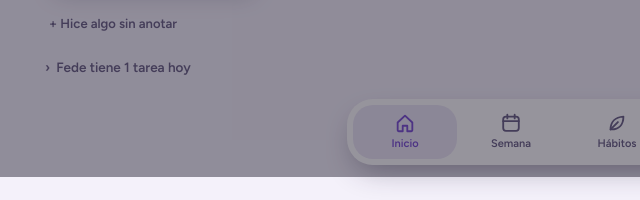
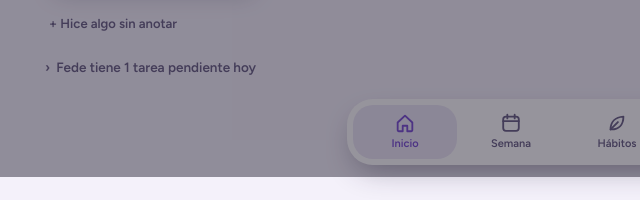
Before and after one commit to paumartz/nido, a website: page web/index.html in a window 1280 px wide. Shown: the part 623-823 px from the top of the page, 23-663 px from the left. Drawn offline with Linux system fonts and the light colour scheme.

Commit message:
Inicio: el resumen de las tareas del otro ya no dice quién las hizo por error
Co-Authored-By: Claude Opus 5.5 <noreply@anthropic.com>
Claude-Session: https://claude.ai/code/session_01JnBEVq471V7eicMB6wYMtG

```diff
--- a/web/index.html
+++ b/web/index.html
@@ -883,9 +883,9 @@ function taskCard(t, opts = {}){
 function viewHome(){
   const t = todayS(), P = prof(me), o = other(me), ws = weekStart(t), we = addDays(ws, 6);
   const a = pointsBy("pau", ws, we), b = pointsBy("fede", ws, we), tot = a + b, pa = tot ? Math.round(a / tot * 100) : 50;
-  const mine = tasksOn(t).filter(x => (x.assignees || []).includes(me) && !x.routine);
+  const mine = tasksOn(t).filter(x => !x.routine && ((x.assignees || []).includes(me) || !(x.assignees || []).length));
   const late = tasks().filter(x => x.day && x.day < t && x.status !== "done" && ((x.assignees || []).includes(me) || !(x.assignees || []).length)).sort((x, y) => x.day.localeCompare(y.day));
-  const theirs = tasksOn(t).filter(x => !(x.assignees || []).includes(me) && !x.routine);
+  const theirs = tasksOn(t).filter(x => !x.routine && (x.assignees || []).includes(o) && !(x.assignees || []).includes(me));
   const theirsLeft = theirs.filter(x => x.status !== "done").length;
   const list = [...late, ...mine];
   const hr = new Date().getHours(), greet = hr < 6 ? "Buenas noches" : hr < 13 ? "Buen día" : hr < 20 ? "Buenas tardes" : "Buenas noches";
@@ -916,7 +916,7 @@ function viewHome(){
     <section class="sec"><div class="sec-h"><h2>Hoy</h2><button class="btn sm ghost" data-act="new-task" data-day="${t}">${ic("plus")}Agregar</button></div>
       ${list.length ? `<div class="tasks">${list.map(x => taskCard(x, { showDay: x.day < t })).join("")}</div>` : `<div class="empty">Nada para vos hoy.</div>`}
       <button class="add-day" data-act="quick-done">+ Hice algo sin anotar</button>
-      ${theirs.length ? `<details class="theirs"><summary>${esc(prof(o).name)} ${theirsLeft ? `tiene ${theirsLeft} ${theirsLeft === 1 ? "tarea" : "tareas"} hoy` : "ya hizo todo lo de hoy"}</summary><div class="tasks" style="margin-top:8px">${theirs.map(x => taskCard(x)).join("")}</div></details>` : ""}
+      ${theirs.length ? `<details class="theirs"><summary>${theirsLeft ? `${esc(prof(o).name)} tiene ${theirsLeft} ${theirsLeft === 1 ? "tarea pendiente" : "tareas pendientes"} hoy` : `Lo de ${esc(prof(o).name)} para hoy ya está hecho`}</summary><div class="tasks" style="margin-top:8px">${theirs.map(x => taskCard(x)).join("")}</div></details>` : ""}
     </section>
   </div><div>
     ${notes.length ? `<section class="sec"><div class="sec-h"><h2>Para tener en cuenta</h2></div><div class="card" style="padding:4px 14px">${notes.slice(0, 4).join("")}</div></section>` : ""}
```
